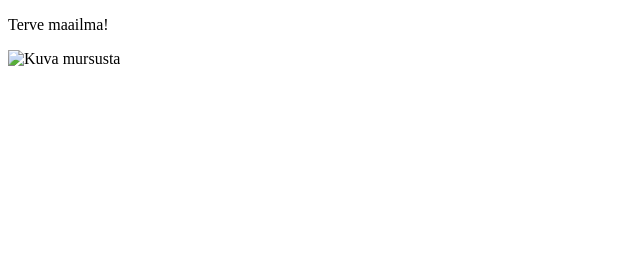
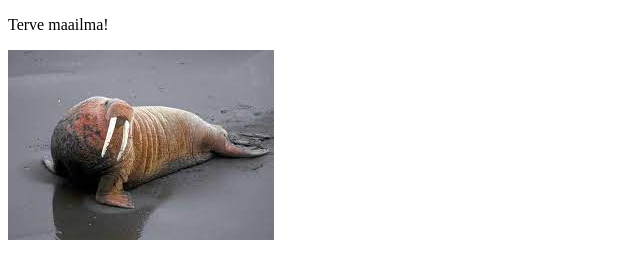
Before and after one commit to EliasSchool/joo, a plain HTML site: page demo2/index.html in a window 1280 px wide. Shown: the whole page, without its empty margins (0-640 px from the left). Drawn offline with Linux system fonts and the light colour scheme.

Commit message:
Lisäsin demo2 sivun ja kuvan mursusta

```diff
--- a/demo2/index.html
+++ b/demo2/index.html
@@ -5,6 +5,6 @@
   </head>
   <body>
     <p>Terve maailma!</p>
-    <img src="kuva.jpeg" alt="Kuva mursusta">
+    <img src="kuva.jpg" alt="Kuva mursusta">
    </body>
 </html>
```
